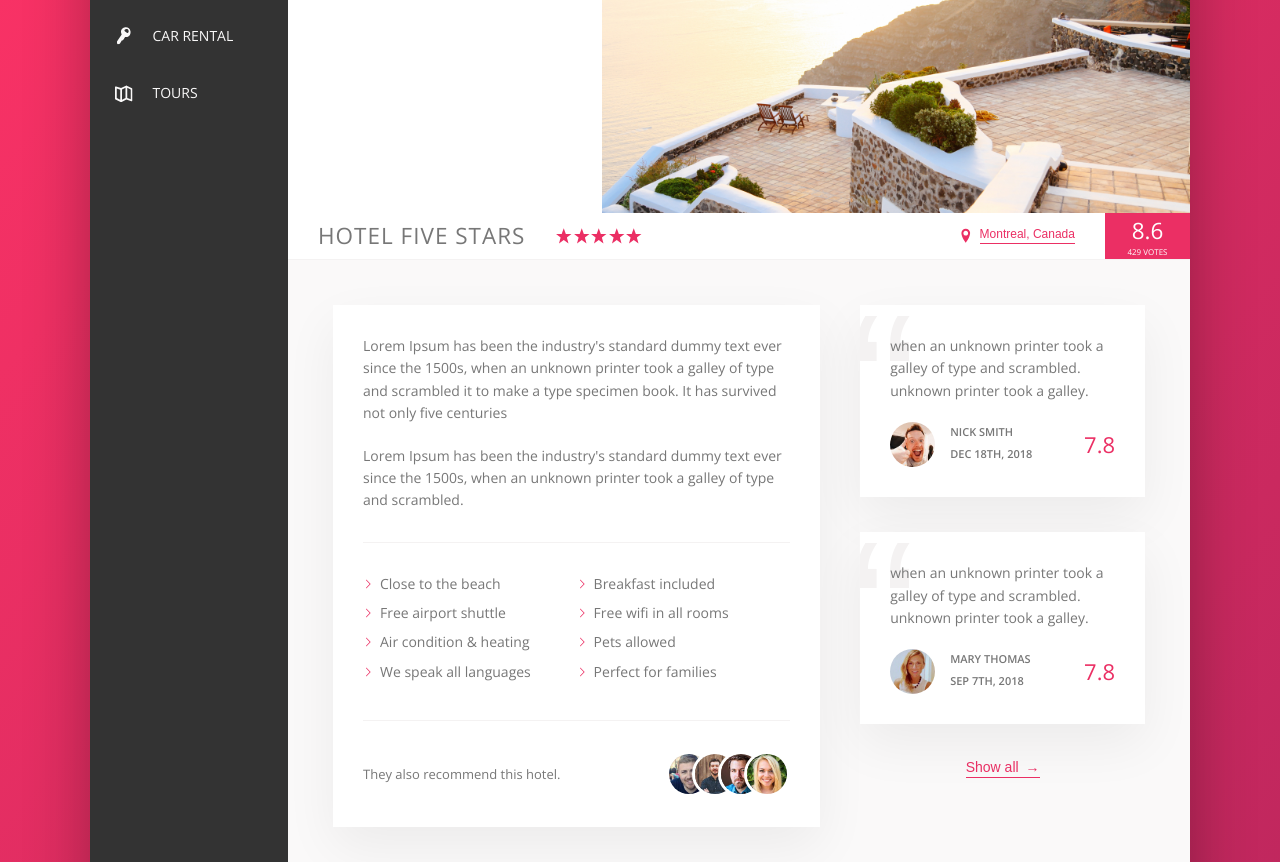
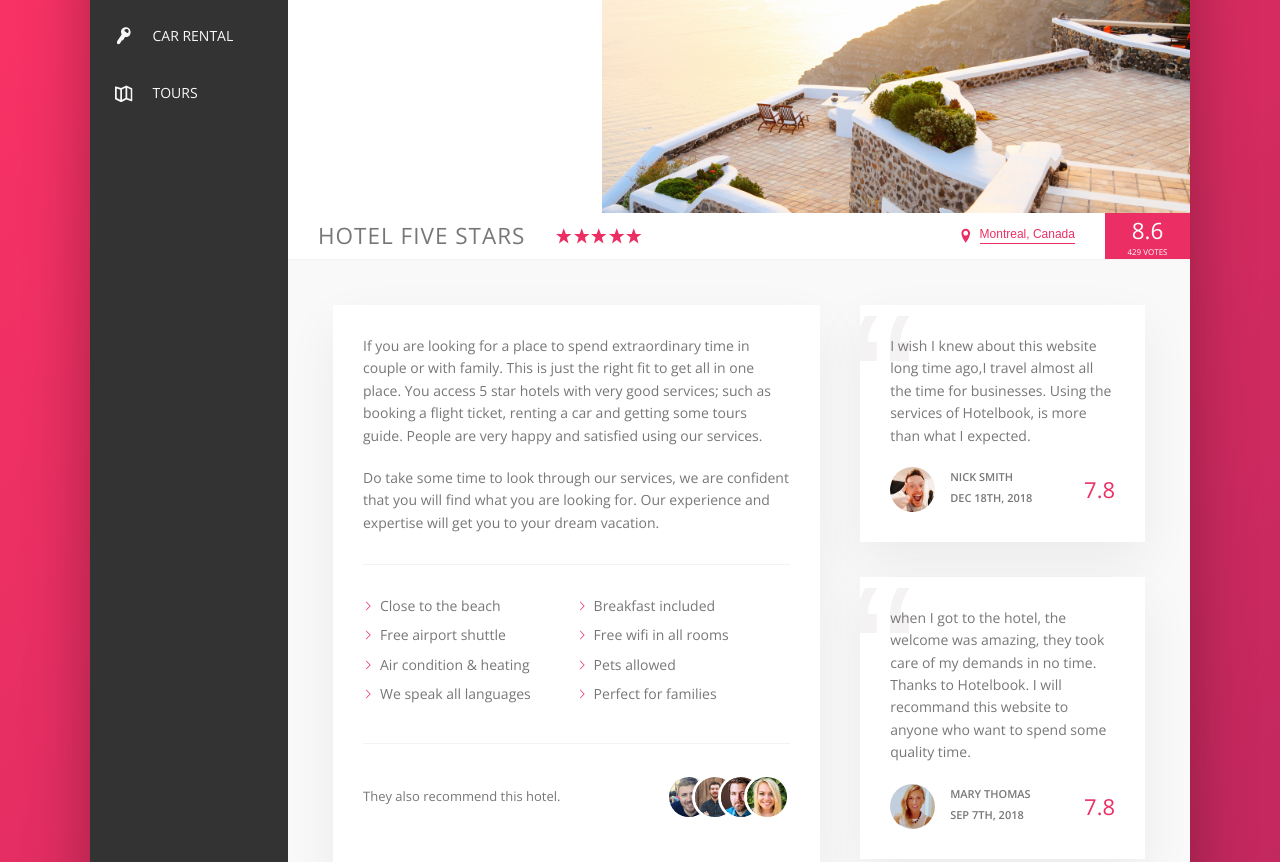
Before and after one commit to BachAmadou/Hotel, a website: page index.html in a window 1280 px wide. Shown: the part 290-1152 px from the top of the page. Drawn offline with nearby package versions, Linux system fonts and the light colour scheme.

Commit message:
modified customer testimonials, and overview message

```diff
--- a/index.html
+++ b/index.html
@@ -143,11 +143,11 @@
                    <div class="detail">
                        <div class="description">
                             <p class="paragraph">
-                                Lorem Ipsum has been the industry's standard dummy text ever since the 1500s, when an unknown printer took a galley of type and scrambled it to make a type specimen book. It has survived not only five centuries
+                                If you are looking for a place to spend extraordinary time in  couple or with family. This is just the right fit to get all in one place. You access 5 star hotels with very good services; such as booking a flight ticket, renting a car and getting some tours guide. People are very happy and satisfied using our services.
                             </p>
 
                             <p class="paragraph">
-                                Lorem Ipsum has been the industry's standard dummy text ever since the 1500s, when an unknown printer took a galley of type and scrambled.
+                                Do take some time to look through our services, we are confident that you will find what you are looking for. Our experience and expertise will get you to your dream vacation.
                             </p>
 
                             <ul class="list">
@@ -179,7 +179,7 @@
                        <div class="user-reviews">
                            <figure class="review">
                                <blockquote class="review__text">
-                                    when an unknown printer took a galley of type and scrambled. unknown printer took a galley.
+                                    I wish I knew about this website long time ago,I travel almost all the time for businesses. Using the services of Hotelbook, is more than what I expected.
                                </blockquote>
                                <figcaption class="review__user">
                                    <img src="img/user-1.jpg" alt="User 1" class="review__photo">
@@ -193,7 +193,7 @@
 
                            <figure class="review">
                             <blockquote class="review__text">
-                                 when an unknown printer took a galley of type and scrambled. unknown printer took a galley.
+                                 when I got to the hotel, the welcome was amazing, they took care of my demands in no time. Thanks to Hotelbook. I will recommand this website to anyone who want to spend some quality time.
                             </blockquote>
                             <figcaption class="review__user">
                                 <img src="img/user-2.jpg" alt="User 2" class="review__photo">
```
